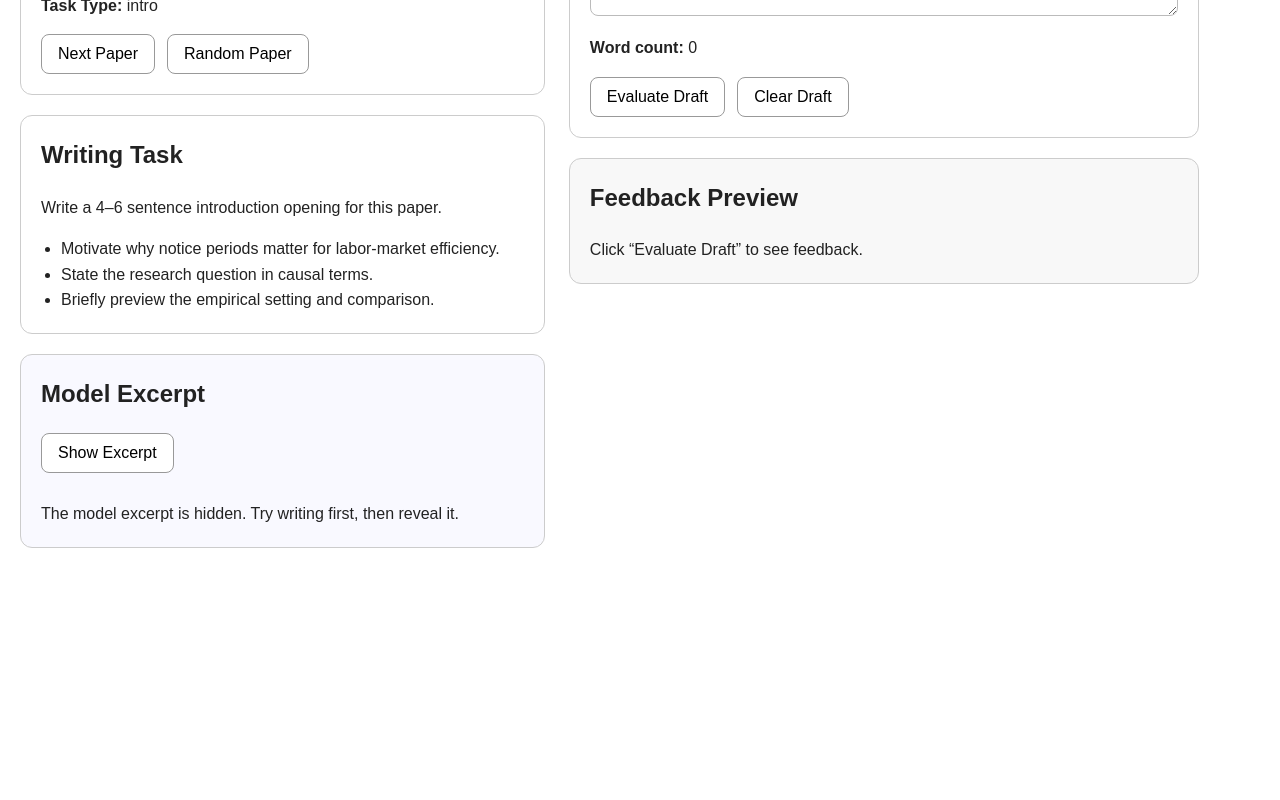
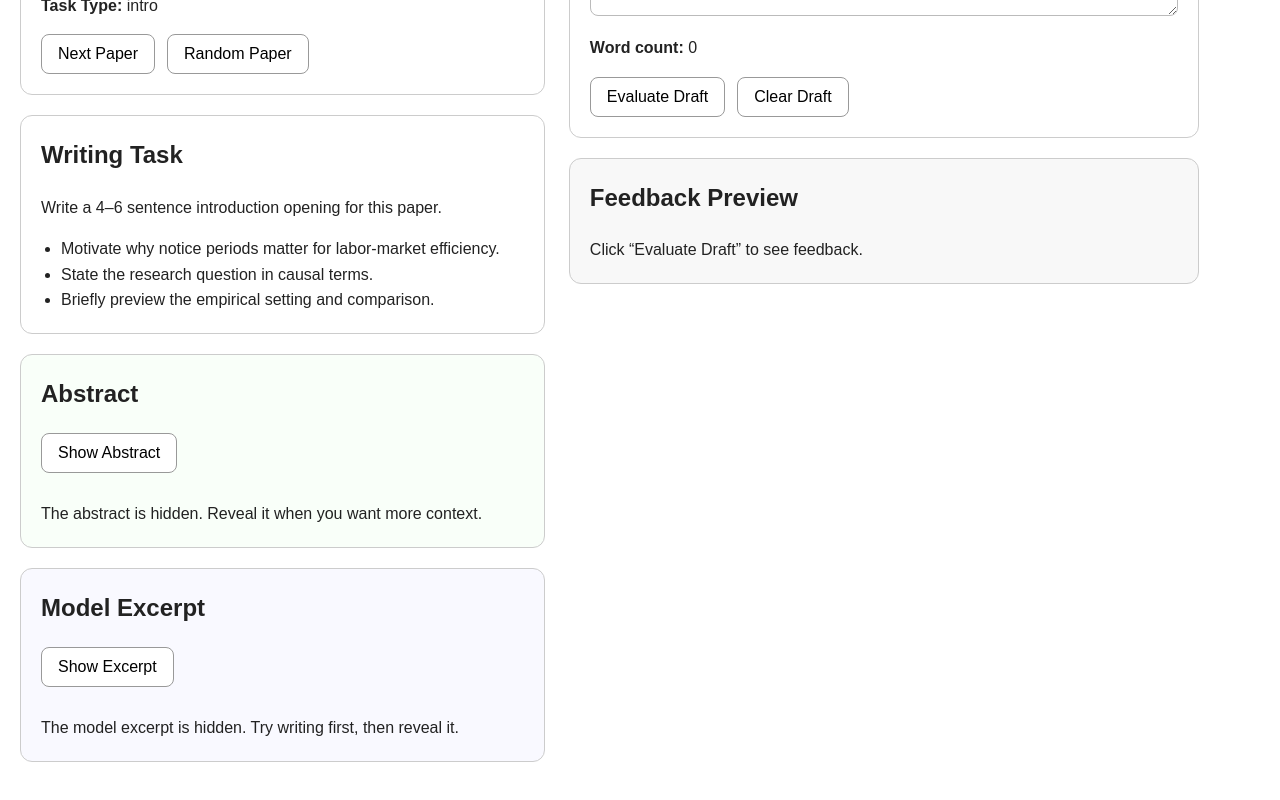
Before and after one commit to YutaroTakayasu/econ-writing-trainer, a React (Vite) app: page / in a window 1280 px wide. Shown: the part 558-1358 px from the top of the page. Before the commit the page ends 1154 px from the top, so only its background shows below. Built offline with nearby package versions, Linux system fonts and the light colour scheme.

Commit message:
Replace paper list with top-tier OA empirical economics papers

```diff
--- a/src/App.tsx
+++ b/src/App.tsx
@@ -7,6 +7,7 @@ function App() {
 const [draft, setDraft] = useState("")
 const [submitted, setSubmitted] = useState(false)
 const [showExcerpt, setShowExcerpt] = useState(false)
+const [showAbstract, setShowAbstract] = useState(false)
 
   const currentPaper = papers[paperIndex]
 
@@ -23,6 +24,7 @@ function App() {
   setDraft("")
   setSubmitted(false)
   setShowExcerpt(false)
+  setShowAbstract(false)
 }
   const goToRandomPaper = () => {
   if (papers.length <= 1) return
@@ -37,6 +39,7 @@ function App() {
   setDraft("")
   setSubmitted(false)
   setShowExcerpt(false)
+  setShowAbstract(false)
   }
 
   return (
@@ -154,6 +157,41 @@ function App() {
                 <li key={point}>{point}</li>
               ))}
             </ul>
+          </section>
+
+<section
+  style={{
+    marginTop: "20px",
+    padding: "20px",
+    border: "1px solid #ccc",
+    borderRadius: "12px",
+    backgroundColor: "#f9fff9",
+  }}
+>
+  <h2 style={{ marginTop: 0 }}>Abstract</h2>
+
+  <button
+    onClick={() => setShowAbstract((prev) => !prev)}
+    style={{
+      padding: "10px 16px",
+      fontSize: "16px",
+      borderRadius: "8px",
+      border: "1px solid #999",
+      cursor: "pointer",
+      marginBottom: "12px",
+      backgroundColor: "#fff",
+    }}
+  >
+    {showAbstract ? "Hide Abstract" : "Show Abstract"}
+  </button>
+
+  {showAbstract ? (
+    <p style={{ marginBottom: 0 }}>{currentPaper.abstract}</p>
+  ) : (
+    <p style={{ marginBottom: 0 }}>
+      The abstract is hidden. Reveal it when you want more context.
+    </p>
+  )}
 </section>
 
           <section
```
Lines whose indentation alone changed are shown as unchanged.
